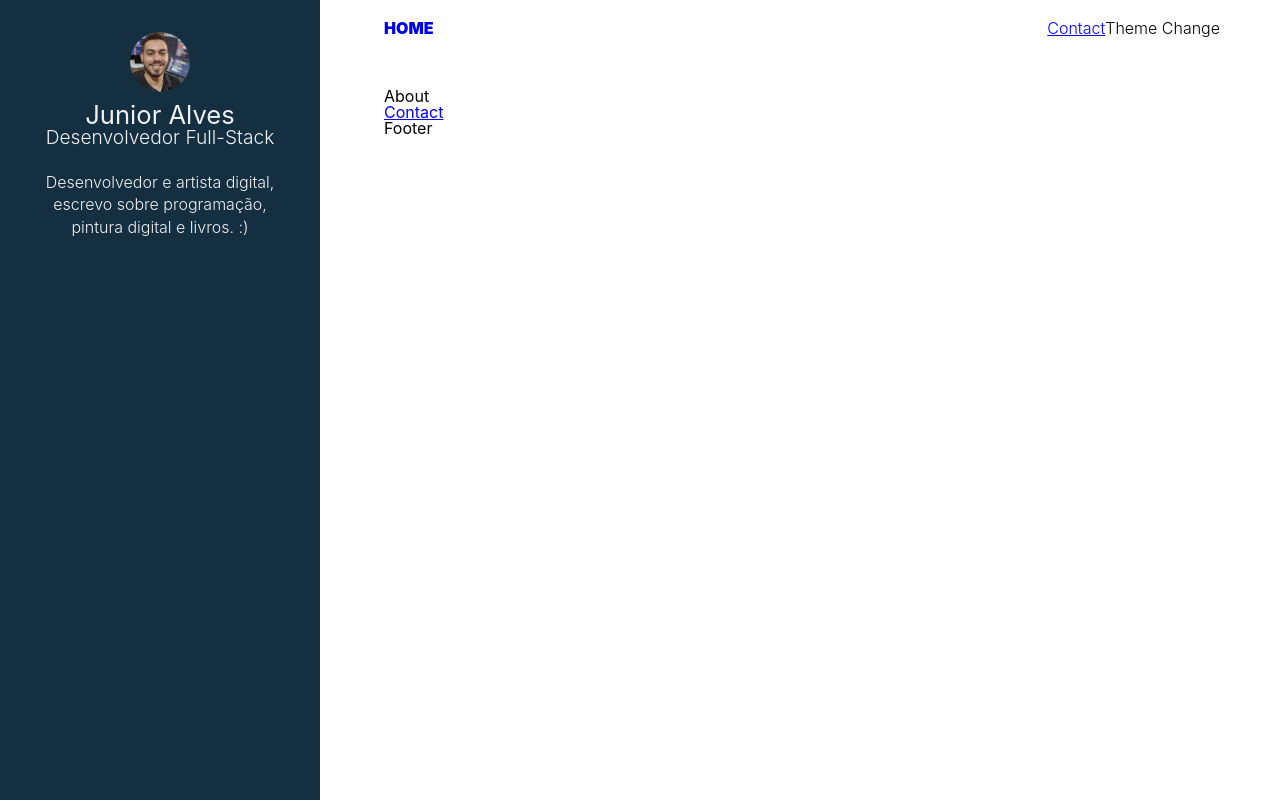
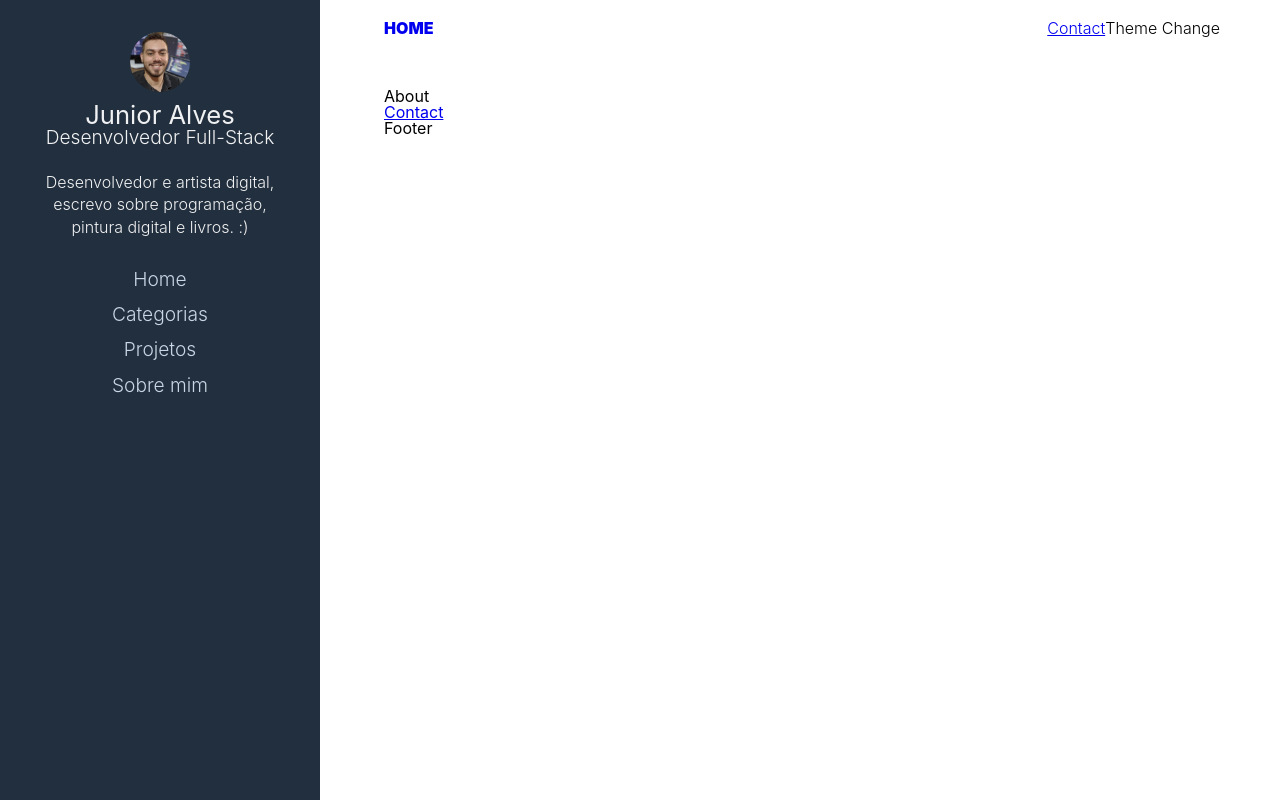
Before and after one commit to jjunior96/gatsby-site, a Gatsby site: page /about in a window 1280 px wide. Built offline with nearby package versions, Linux system fonts and the light colour scheme; Gatsby itself is replaced by a stand-in of ours.

Commit message:
feat: MenuLink component

```diff
--- /dev/null
+++ b/src/components/MenuLinks/content.js
@@ -0,0 +1,20 @@
+const links = [
+  {
+    label: 'Home',
+    url: '/',
+  },
+  {
+    label: 'Categorias',
+    url: '/categories/',
+  },
+  {
+    label: 'Projetos',
+    url: '/projects/',
+  },
+  {
+    label: 'Sobre mim',
+    url: '/about/',
+  },
+];
+
+export default links;
--- /dev/null
+++ b/src/components/MenuLinks/index.js
@@ -0,0 +1,18 @@
+import React from 'react';
+
+import links from './content';
+import * as S from './styled';
+
+const MenuLinks = () => (
+  <S.MenuLinksWrapper>
+    <S.MenuLinksList>
+      {links.map(link => (
+        <S.MenuLinksItem>
+          <S.MenuLinksLink to={link.url}>{link.label}</S.MenuLinksLink>
+        </S.MenuLinksItem>
+      ))}
+    </S.MenuLinksList>
+  </S.MenuLinksWrapper>
+);
+
+export default MenuLinks;
--- /dev/null
+++ b/src/components/MenuLinks/styled.js
@@ -0,0 +1,29 @@
+import styled from 'styled-components';
+import { Link } from 'gatsby';
+
+export const MenuLinksWrapper = styled.nav`
+  margin-top: 1.5rem;
+`;
+
+export const MenuLinksList = styled.ul`
+  font-size: 1.2rem;
+  font-weight: 300;
+`;
+
+export const MenuLinksItem = styled.li`
+  padding: 0.5rem 0;
+
+  .active {
+    color: #54a0ff;
+  }
+`;
+
+export const MenuLinksLink = styled(Link)`
+  color: #c8d6e5;
+  text-decoration: none;
+  transition: color 0.5s;
+
+  &:hover {
+    color: #54a0ff;
+  }
+`;
--- a/src/components/Sidebar/index.js
+++ b/src/components/Sidebar/index.js
@@ -1,12 +1,14 @@
 import React from 'react';
 
 import Profile from '../Profile';
+import MenuLinks from '../MenuLinks';
 
 import * as S from './styled';
 
 const Sidebar = () => (
   <S.SidebarWrapper>
     <Profile />
+    <MenuLinks />
   </S.SidebarWrapper>
 );
 
--- a/src/components/Sidebar/styled.js
+++ b/src/components/Sidebar/styled.js
@@ -2,7 +2,7 @@ import styled from 'styled-components';
 
 export const SidebarWrapper = styled.aside`
   align-items: center;
-  background: #132f40;
+  background: #222f3e;
   display: flex;
   flex-direction: column;
   /* 100% da altura do dispositivo */
```
